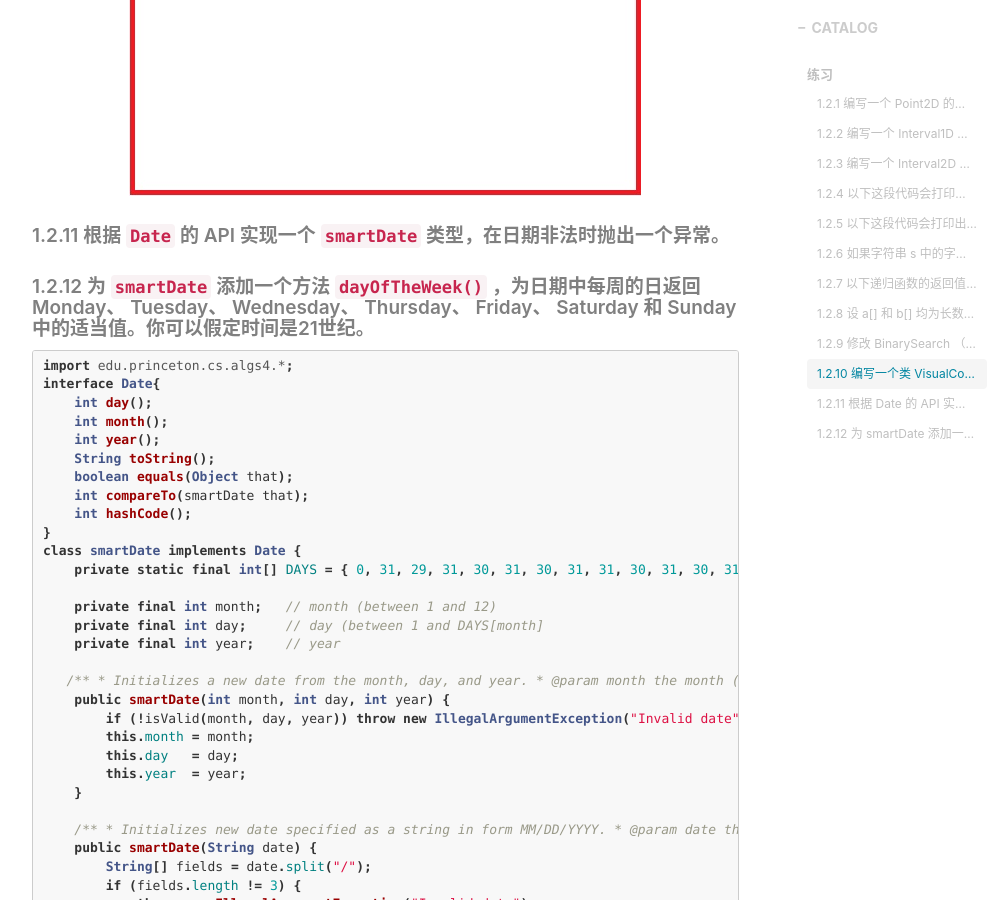
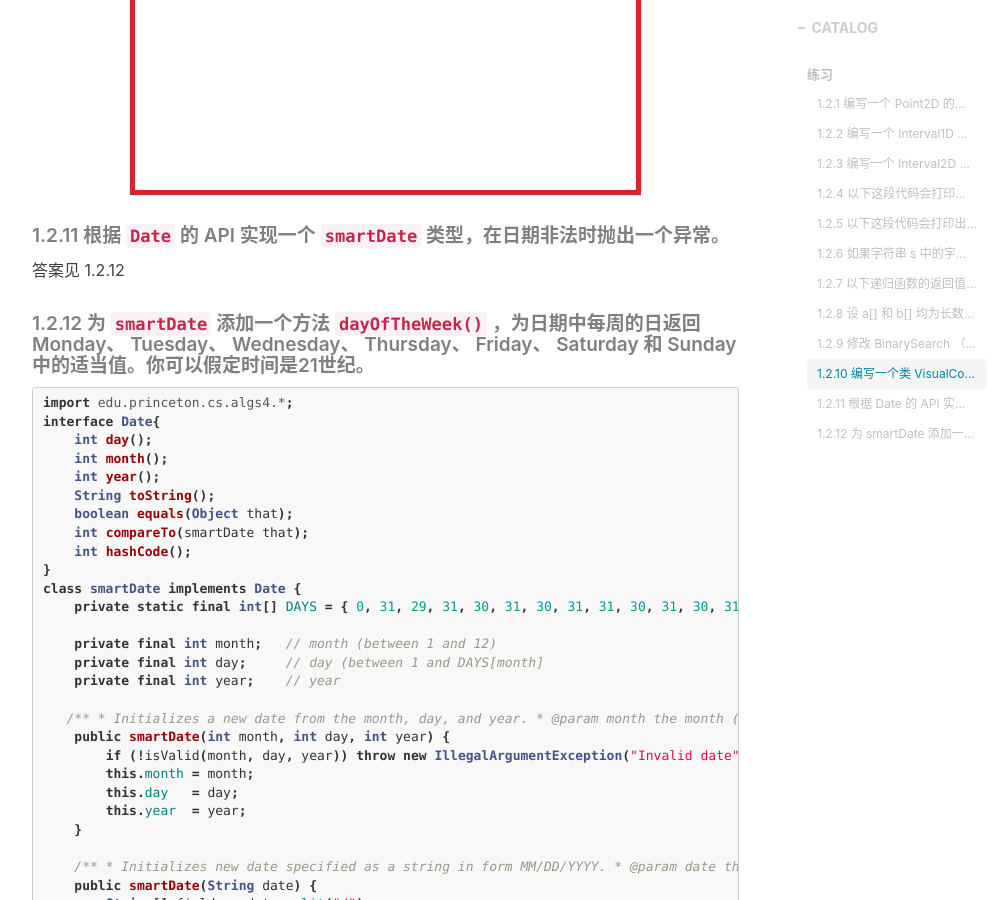
Before and after one commit to solidSpoon/solidSpoon.github.io.old, a Jekyll site: the page built from _posts/2018-8-4-algorithms4-1.2-LianXi.md, in a window 1280 px wide and 900 px high, scrolled down 7391 px. Shown: the whole window, without its empty margins (233-1230 px from the left). Built offline with Jekyll 4.4.1, drawn with Linux system fonts in a browser that asks for light colours; nearby versions of some CDN libraries; comment, search, counter and statistics services are not loaded.

Commit message:
add pictures

`````diff
--- a/_posts/2018-8-4-algorithms4-1.2-LianXi.md
+++ b/_posts/2018-8-4-algorithms4-1.2-LianXi.md
@@ -307,6 +307,8 @@
 
 ##### 1.2.11 根据 `Date` 的 API 实现一个 `smartDate` 类型，在日期非法时抛出一个异常。
 
+答案见 1.2.12
+
 ##### 1.2.12 为 `smartDate` 添加一个方法 `dayOfTheWeek()` ，为日期中每周的日返回 Monday、 Tuesday、 Wednesday、 Thursday、 Friday、 Saturday 和 Sunday 中的适当值。你可以假定时间是21世纪。
 ````java
 import edu.princeton.cs.algs4.*;
`````
Also changed, not shown: img/forother/p2-1.gif (added), img/forother/p2-2.gif (added), img/forother/p2-3.gif (added), img/forother/p2-4.gif (added), img/forother/p2-5.gif (added).
